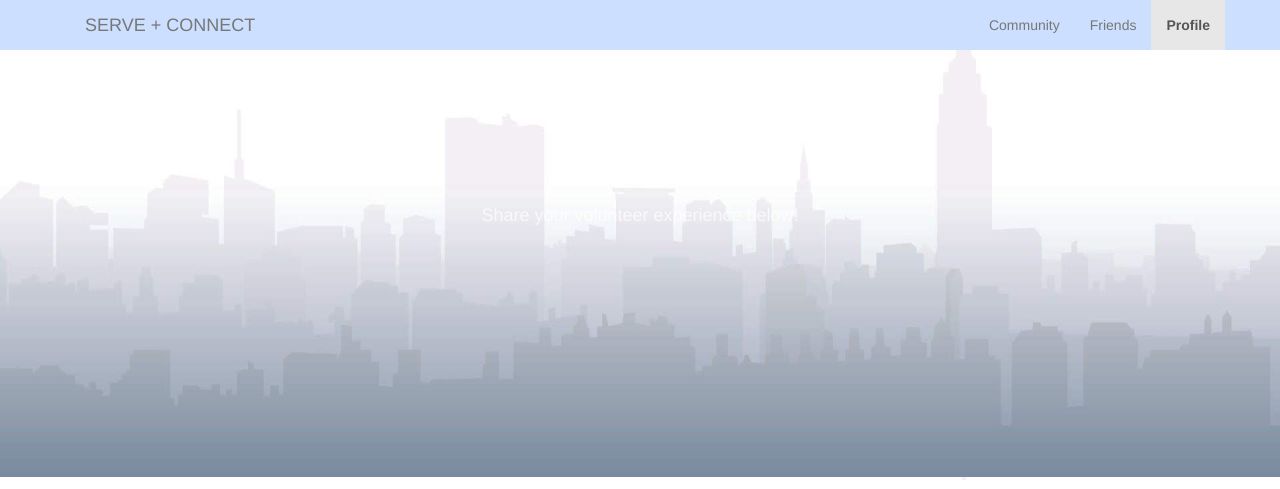
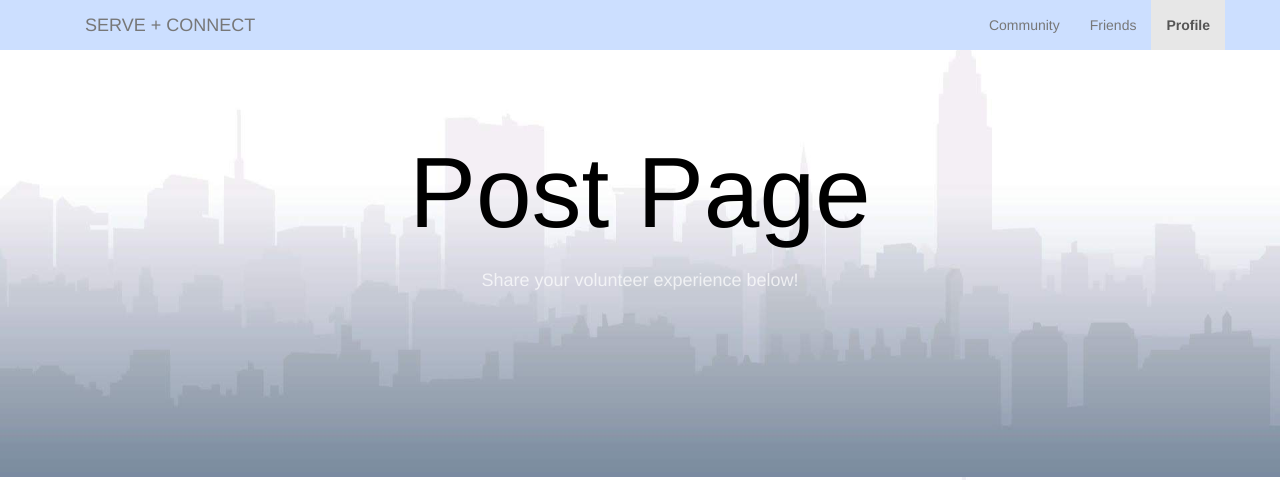
Before and after one commit to Erik-Handeland/serve-and-connect, a Python web app: template templates/post.html in a window 1280 px wide. Shown: the top 489 px of the page. Run offline with Jinja, Linux system fonts and the light colour scheme; the template is opened without the code that fills it, so the values that code supplies are empty.

Commit message:
add post title to post page

```diff
--- a/templates/post.html
+++ b/templates/post.html
@@ -42,6 +42,7 @@
       <header class= "community_bg">
           <div class="header-content">
               <div class="header-content-inner">
+                  <h1>Post Page</h1>
                   <p>Share your volunteer experience below!</p>
               </div>
           </div>
```
Also changed, not shown: 2 other files.
